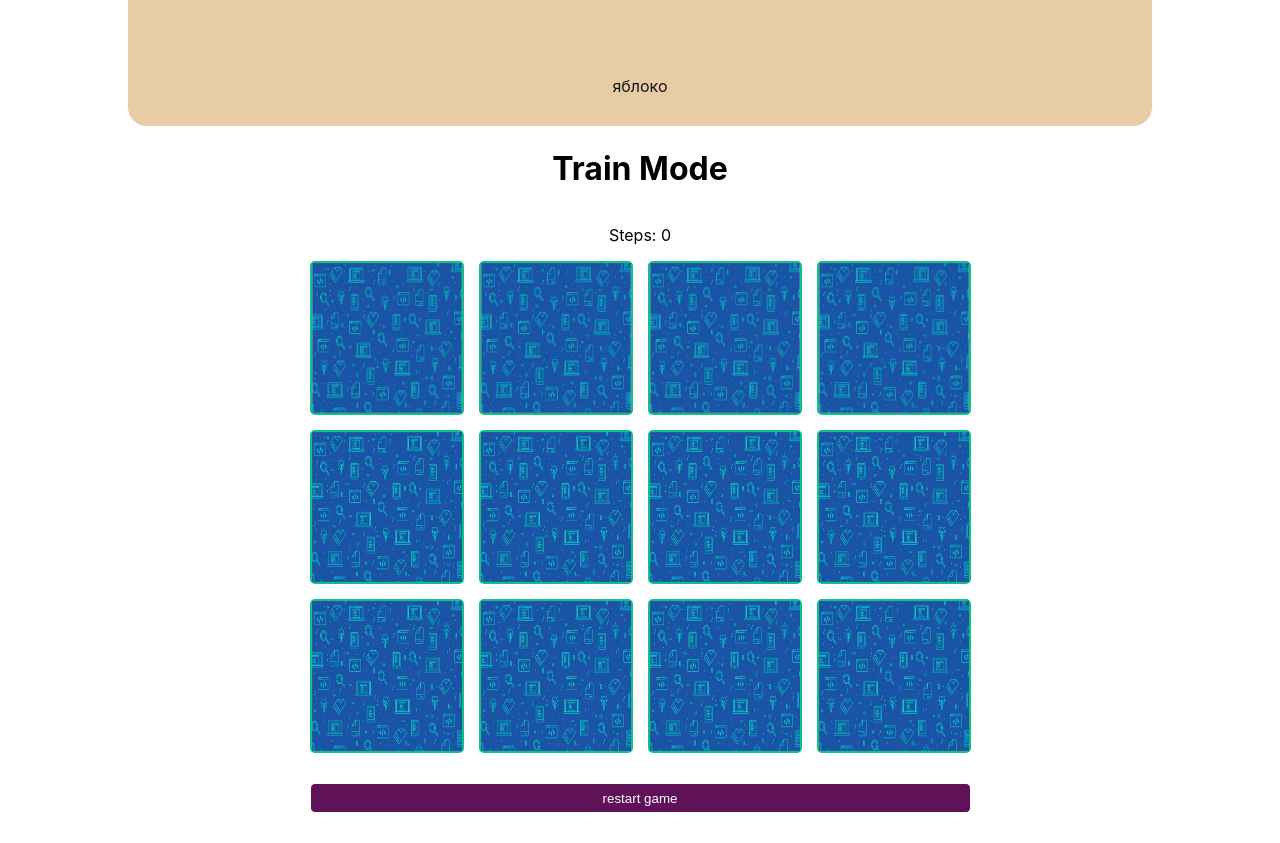
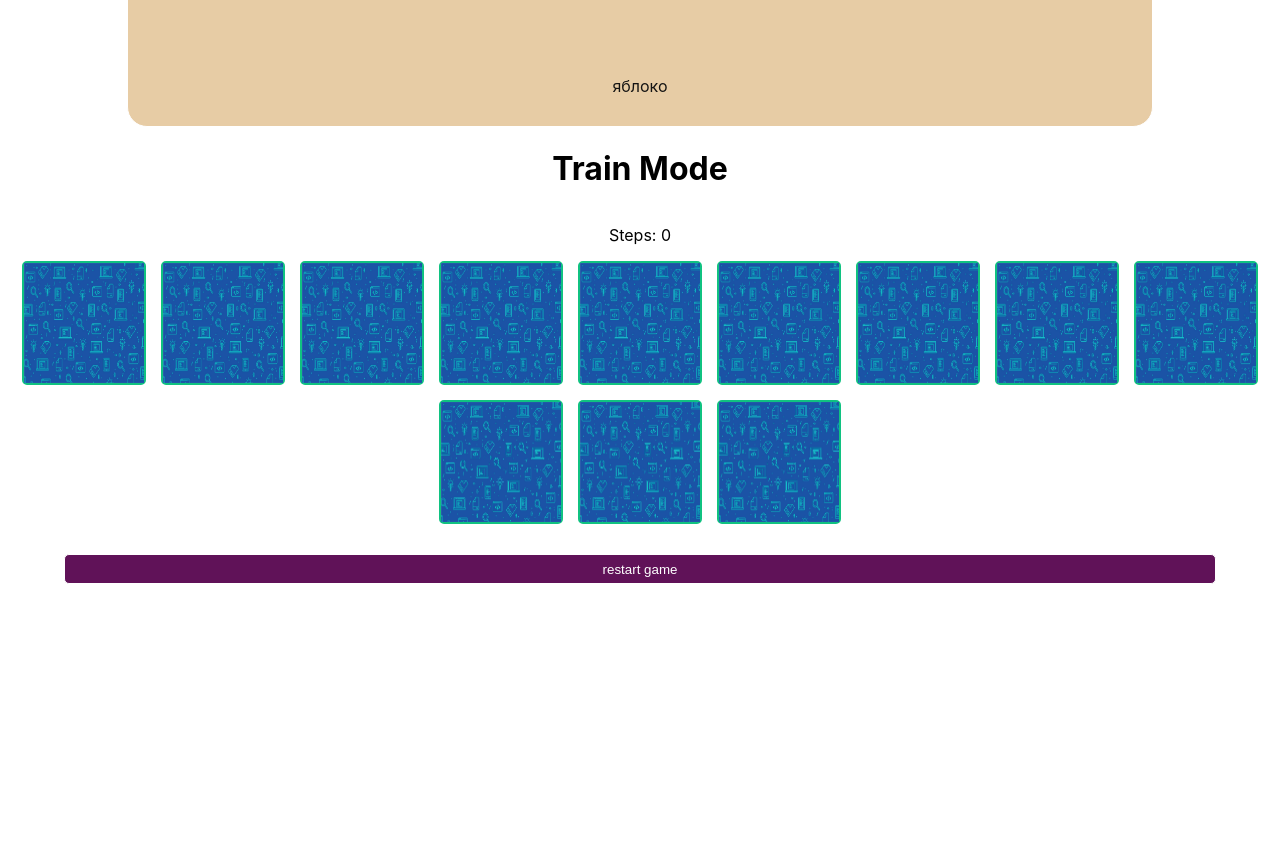
Before and after one commit to Svetk0/english-study-app, a React (Create React App) app: page / in a window 1280 px wide. Shown: the part 480-1323 px from the top of the page. After the commit the page ends 1094 px from the top, so only its background shows below. Built offline with nearby package versions, Linux system fonts and the light colour scheme.

Commit message:
upd styles

```diff
--- a/src/components/train-mode/trainMode.css
+++ b/src/components/train-mode/trainMode.css
@@ -4,17 +4,21 @@
     display: flex;
     flex-direction: column;
     justify-content: center;
+    align-items: center;
 }
 
 .cards {
-    display: grid;
-    grid-template: repeat(3, 1fr) / repeat(4,1fr);
+    display: flex;
+    flex-wrap: wrap;
+    align-items: center;
+    justify-content: center;
+    /* grid-template: repeat(3, 1fr) / repeat(4,1fr); */
     gap: 15px;
 }
 
 .card {
-    height: 150px;
-    width: 150px;
+    height: 120px;
+    width: 120px;
     border-radius: 5px;
     border: 2px solid #10c281;
     cursor: pointer;
@@ -75,13 +79,14 @@
     transform: scale(0.98);
 }
 .button-restart {
-    width: 100%;
+    width:90%;
     cursor: pointer;
-    margin: 30px 0;
+    margin: 30px 15px;
     height: 30px;
     border-radius: 5px;
     transition: 0.3s ease all;
     background-color: #601258;
     color: #fff;
 
+
 }
```
